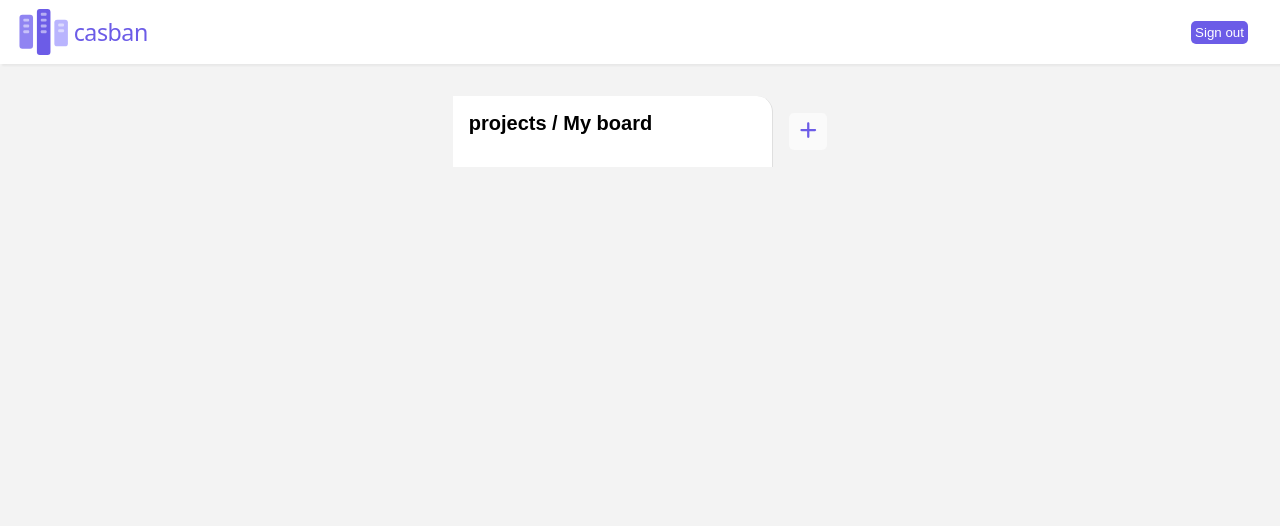
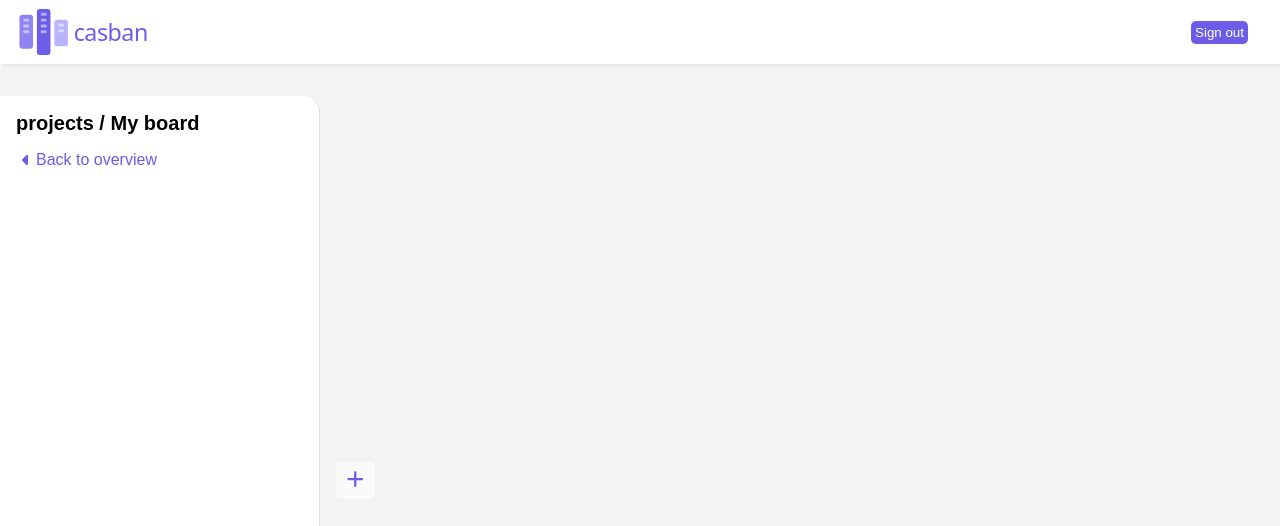
Before and after one commit to crvdam/kanban-app, a Next.js app: page /board/1 in a window 1280 px wide. Shown: the top 526 px of the page. Built offline with nearby package versions, Linux system fonts and the light colour scheme; no server answers; what @dnd-kit/react would draw is missing.

Commit message:
added back to dashboard link to aside

```diff
--- a/app/board/[boardId]/BoardClient.module.css
+++ b/app/board/[boardId]/BoardClient.module.css
@@ -1,7 +1,7 @@
 .main {
   padding-top: 2rem;
-  height: 100%;
   align-items: stretch;
+  justify-content: left;
 }
 
 .aside {
@@ -15,6 +15,10 @@
 
 .projectName {
   font-size: 20px;
+}
+
+.faCaretLeft {
+  vertical-align: -0.2em;
 }
 
 .columnContainer {
--- a/app/board/[boardId]/BoardClient.tsx
+++ b/app/board/[boardId]/BoardClient.tsx
@@ -9,7 +9,12 @@ import { DragDropProvider } from "@dnd-kit/react";
 import { move } from "@dnd-kit/helpers";
 import { useEffect, useRef, useState } from "react";
 import { FontAwesomeIcon } from "@fortawesome/react-fontawesome";
-import { faPlus, faSpinner } from "@fortawesome/free-solid-svg-icons";
+import {
+    faPlus,
+    faSpinner,
+    faCaretLeft,
+} from "@fortawesome/free-solid-svg-icons";
+import Link from "next/link";
 
 export default function BoardClient({ boardId }: { boardId: string }) {
     const queryClient = useQueryClient();
@@ -156,6 +161,15 @@ export default function BoardClient({ boardId }: { boardId: string }) {
                     <h1 className={styles.projectName}>
                         projects / {board ? board.name : "My board"}
                     </h1>
+                    <Link href="/dashboard">
+                        <p>
+                            <FontAwesomeIcon
+                                className={styles.faCaretLeft}
+                                icon={faCaretLeft}
+                            />
+                            Back to overview
+                        </p>
+                    </Link>
                 </aside>
 
                 <DragDropProvider
```
